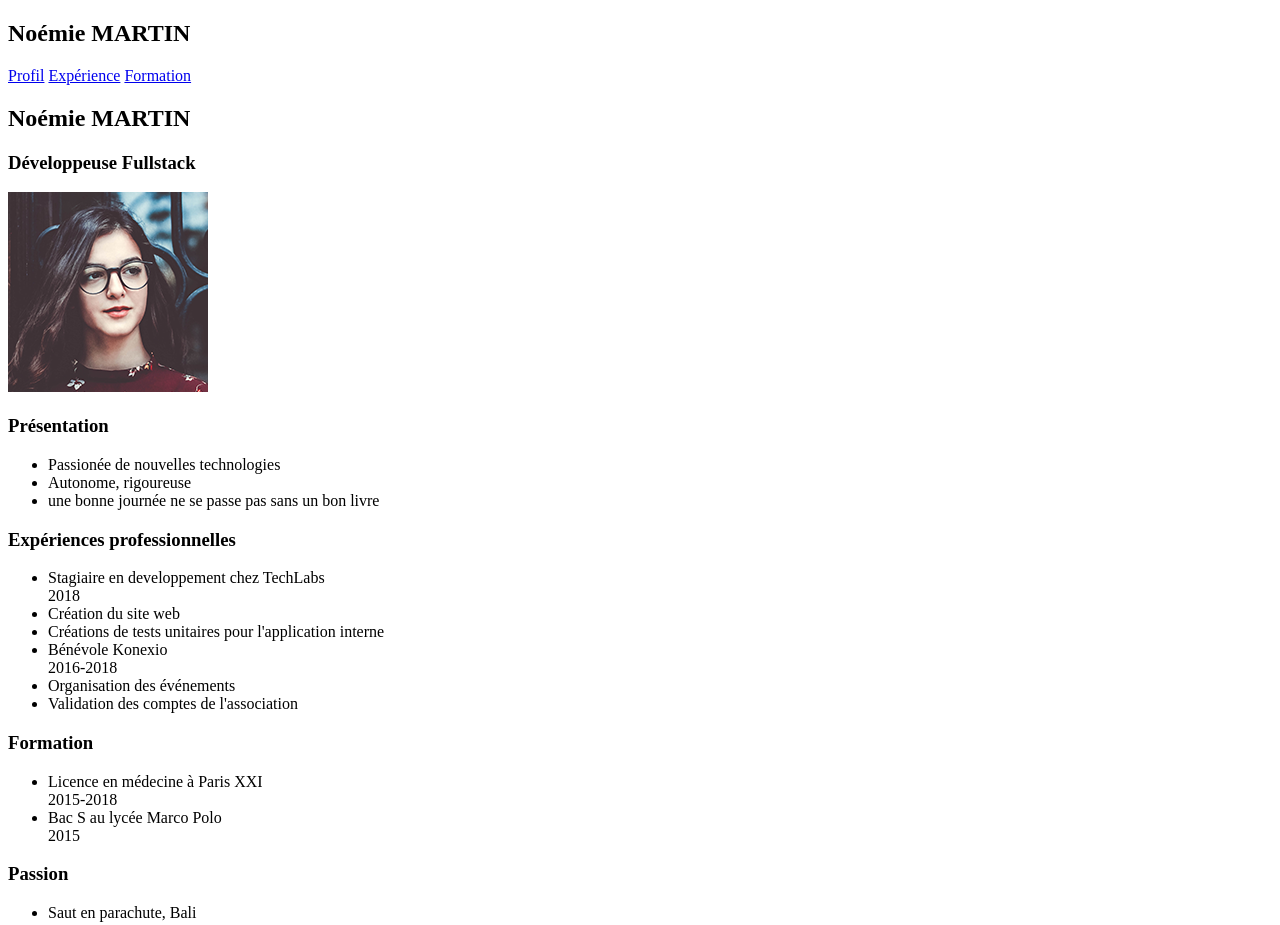
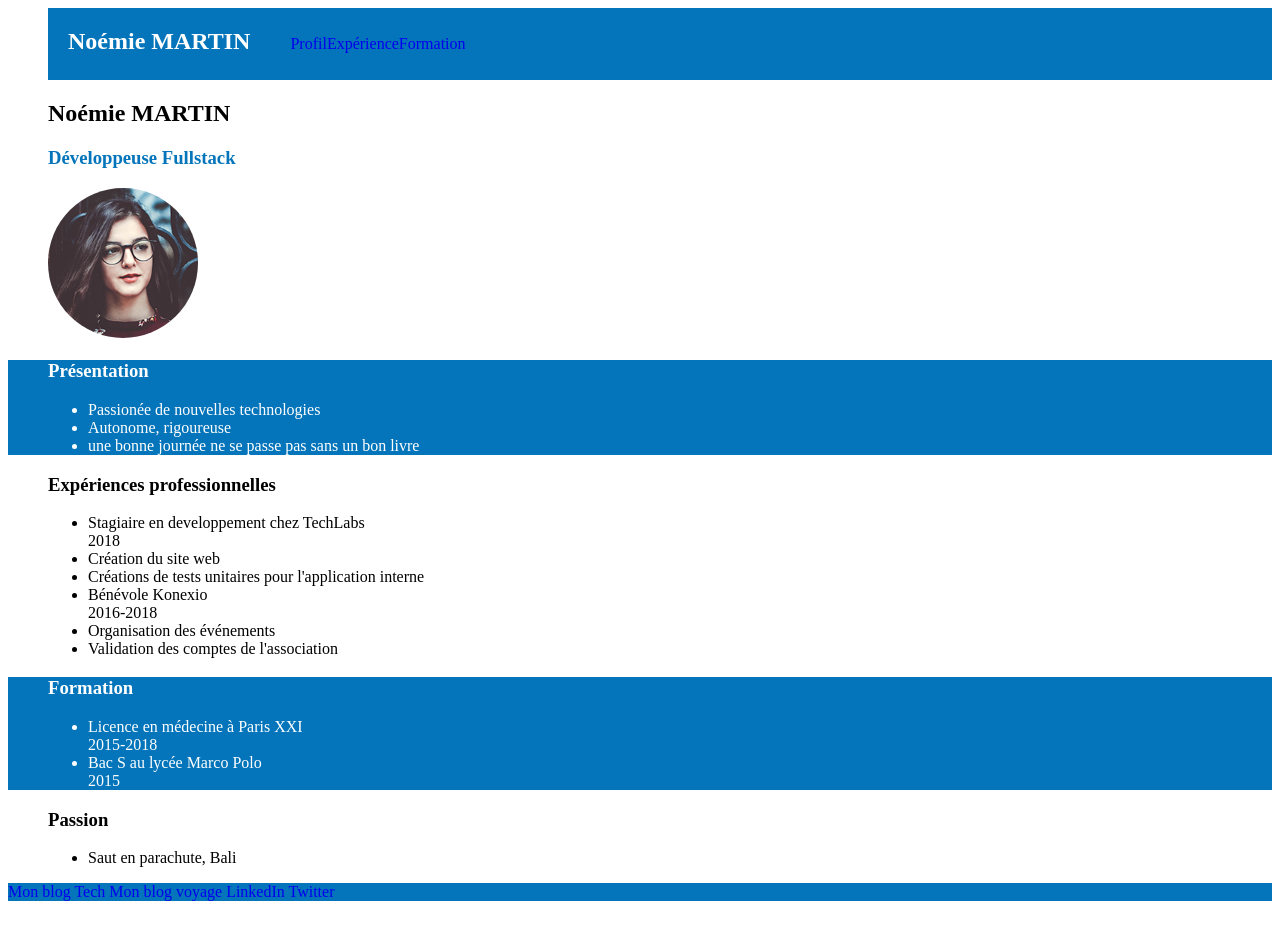
Before and after one commit to chaaams/MyCV, a plain HTML site: page my-cv/index.html in a window 1280 px wide. Shown: the top 925 px of the page. Drawn offline with Linux system fonts and the light colour scheme.

Commit message:
departure CSS

```diff
--- a/my-cv/index.html
+++ b/my-cv/index.html
@@ -5,14 +5,16 @@
     <meta http-equiv="X-UA-Compatible" content="IE=edge">
     <meta name="viewport" content="width=device-width, initial-scale=1.0">
     <title>Portfolio </title>
-    <link rel="stylesheet" href="style.css">
+    <link rel="stylesheet" href="./styles.css">
 </head>
 <body>
     <nav>
         <h2>Noémie MARTIN</h2>
-        <a href="#profile">Profil</a>
-        <a href="#experience">Expérience</a>
-        <a href="#formation">Formation</a>
+    <ul>
+        <li><a href="#profile">Profil   </a></li>
+        <li><a href="#experience">Expérience    </a></li>
+        <li><a href="#formation">Formation  </a></li>
+    </ul>
     </nav>
     <section class="section-1">
         <h2>Noémie MARTIN</h2>
--- a/my-cv/styles.css
+++ b/my-cv/styles.css
@@ -1,3 +1,51 @@
-*{
+body{
     font-family: Poppins Regular;
 }
+nav{
+    display: flex;
+    height: 72px;
+    color: white;
+    background-color:#0475ba ;
+    margin-left: 40px;
+
+}
+nav h2{
+    margin-left: 20px;
+}
+nav ul{
+display: flex;
+list-style-type: none;
+align-items: center;
+margin-right:  auto;
+justify-content: space-between;
+}
+a{
+    text-decoration: none;
+}
+.section-1, .section-2, .section-3, .section-4,.section-5{
+    padding-left: 40px;
+}
+.section-1 h3{
+    color:#0475ba ;
+}
+.section-1 img{
+    width: 150px;
+    height: 150px;
+    border-radius: 50%;
+    justify-content: ;
+}
+.section-2{
+    color: white;
+    background-color: #0475ba;
+
+}
+.section-4{
+    color: white;
+    background-color: #0475ba;
+
+}
+footer{
+    color: white;
+    background-color: #0475ba;
+
+}
```
